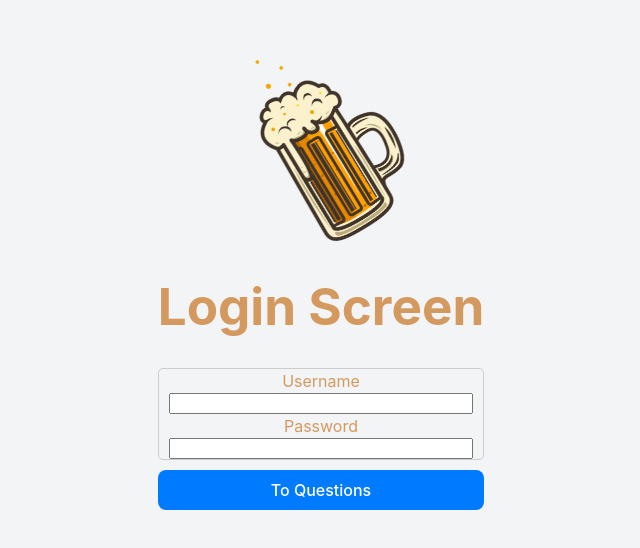
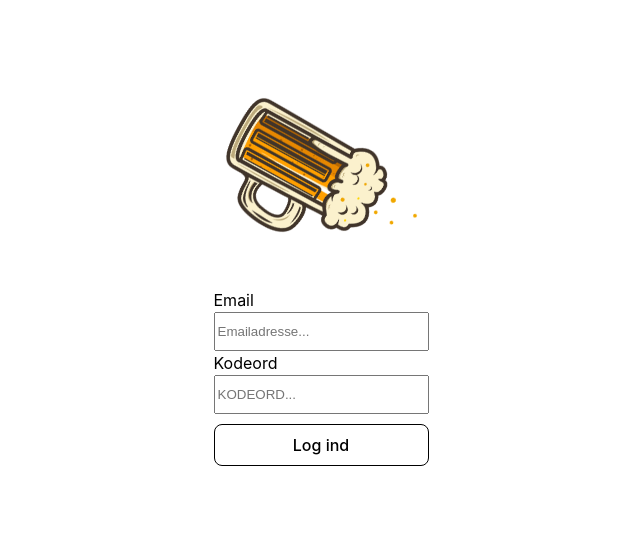
Before and after one commit to Jossemand/PubCrawlFrontEnd, a React (Vite) app: page /login in a window 1280 px wide. Shown: the part 126-674 px from the top of the page, without its empty margins (319-959 px from the left). Built offline with nearby package versions, Linux system fonts and the light colour scheme.

Commit message:
Log in screen works

```diff
--- a/src/Components/HomeScreen/homeScreen.css
+++ b/src/Components/HomeScreen/homeScreen.css
@@ -3,17 +3,17 @@
   text-decoration: none;
 }
 
-.Login-button {
+.continue-button {
   width: 100%;
   height: 100%;
   padding: 10px 20px;
-  border: none;
-  background-color: #007bff;
-  color: white;
+  border: 1px solid black;
+  background-color: white;
+  color: black;
   cursor: pointer;
-  text-align: center;
+  justify-content: center;
 }
 
-.Login-button:hover {
-  background-color: #0056b3;
+.continue-button:hover {
+  background-color: #dff9de;
 }
--- a/src/Components/HomeScreen/homeScreen.tsx
+++ b/src/Components/HomeScreen/homeScreen.tsx
@@ -10,7 +10,7 @@ function HomeScreen() {
   return (
     <div>
       <h1>Home Screen</h1>
-      <button className="Login-button" onClick={handleLoginClick}>
+      <button className="continue-button" onClick={handleLoginClick}>
         Login
       </button>
     </div>
--- a/src/Components/LogInScreen/loginScreen.css
+++ b/src/Components/LogInScreen/loginScreen.css
@@ -1,14 +1,17 @@
 .login-input {
   width: 100%;
-  border: 1px solid #ccc;
   border-radius: 5px;
-  padding: 0 10px;
   margin-bottom: 10px;
   font-size: 16px;
   box-sizing: border-box;
   display: grid;
+  text-align: left;
 }
 
 .login.username {
   margin-bottom: 20px;
 }
+
+.text-box {
+  height: 2.5em;
+}
--- a/src/Components/LogInScreen/loginScreen.tsx
+++ b/src/Components/LogInScreen/loginScreen.tsx
@@ -1,28 +1,106 @@
 import { useNavigate } from "react-router-dom";
-import NavigationBar from "../../NavigationBar";
 import Header from "../Header/Header";
 import "./loginScreen.css";
+import { useState } from "react";
 
 function loginScreen() {
   const navigate = useNavigate();
 
+  const [email, setEmail] = useState("");
+  const [password, setPassword] = useState("");
+  const [loginSuccess, setLoginSuccess] = useState(false);
+  const [userName, setUserName] = useState("");
+
   const handleLoginClick = () => {
-    navigate("/questions");
+    if (!email || !password) {
+      return;
+    }
+
+    // Example check for password
+    switch (password) {
+      case "test":
+        setLoginSuccess(true);
+        setUserName("Test User");
+        break;
+      case "HÆTTETRØJE":
+        setLoginSuccess(true);
+        setUserName("Alfred");
+        break;
+      case "KVINDE":
+        setLoginSuccess(true);
+        setUserName("Mads");
+        break;
+      case "Kirke":
+        setLoginSuccess(true);
+        setUserName("Emil");
+        break;
+      case "MEDLEM":
+        setLoginSuccess(true);
+        setUserName("Andreas");
+        break;
+      case "ANKOMST":
+        setLoginSuccess(true);
+        setUserName("Gustav");
+        break;
+      case "FORSKER":
+        setLoginSuccess(true);
+        setUserName("Frederik");
+        break;
+      case "MASKE":
+        setLoginSuccess(true);
+        setUserName("CJ");
+        break;
+      default:
+        alert("Forkert kodeord. Husk at skrive med store bogstaver.");
+        break;
+    }
   };
+
+  if (loginSuccess) {
+    return (
+      <div>
+        <Header />
+        <h1>Hej {userName}</h1>
+        <button
+          className="continue-button"
+          onClick={() => navigate("/questions")}
+        >
+          Fortsæt til spørgsmål
+        </button>
+      </div>
+    );
+  }
+
   return (
     <div>
       <Header />
 
-      <h1>Login Screen</h1>
       <div className="login-input">
-        <label className="login-box">Username</label>
-        <input type="text" />
-        <label className="login-box">Password</label>
-        <input type="password" />
+        <label className="login-box">Email</label>
+        <input
+          type="email"
+          className="text-box"
+          placeholder="Emailadresse..."
+          required
+          value={email}
+          onChange={(e) => setEmail(e.target.value)}
+        />
+        <label className="login-box">Kodeord</label>
+        <input
+          type="text"
+          className="text-box"
+          placeholder="KODEORD..."
+          required
+          value={password}
+          onChange={(e) => setPassword(e.target.value)}
+        />
       </div>
-
-      <button className="Login-button" onClick={handleLoginClick}>
-        To Questions
+      <button
+        className="continue-button"
+        onClick={handleLoginClick}
+        disabled={!email || !password}
+      >
+        Log ind
       </button>
     </div>
   );
--- a/src/index.css
+++ b/src/index.css
@@ -1,16 +1,16 @@
 :root {
-  font-family: Inter, system-ui, Avenir, Helvetica, Arial, sans-serif;
+  font-family: Inter, system-ui, Avenir;
   line-height: 1.5;
   font-weight: 400;
 
   color-scheme: light dark;
-  color: var(--color-primary);
+  color: var(--color-text);
   background-color: var(--background-color-primary);
 
-  --background-color-primary: #f3f4f6;
+  --background-color-primary: #ffffff;
   --background-color-secondary: #d0d4dc;
   --color-primary: #d4995e;
-  --color-secondary: #343a40;
+  --color-secondary: #000000;
 
   --color-button: #cac4ce;
   --color-button-secondary: #9b90a2;
@@ -19,7 +19,7 @@
   --color-button-delete: #ff5137;
 
   --color-text: #000000;
-  --color-text-secondary: #49414e;
+  --color-text-secondary: #b3b3b3;
   --color-text-tertiary: #b71901;
   --color-text-inverse: #ffffff;
   --color-nav-shadow: rgba(255, 255, 255, 0);
```
